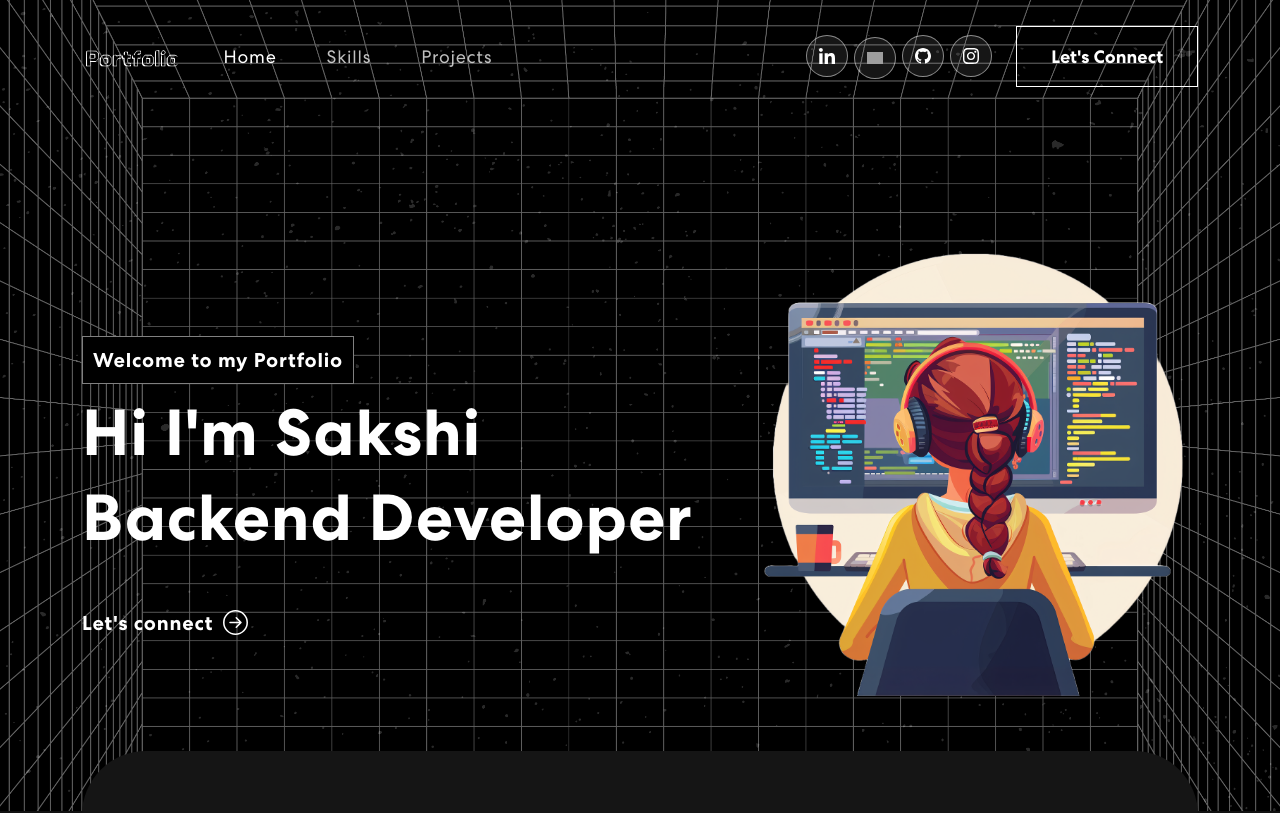
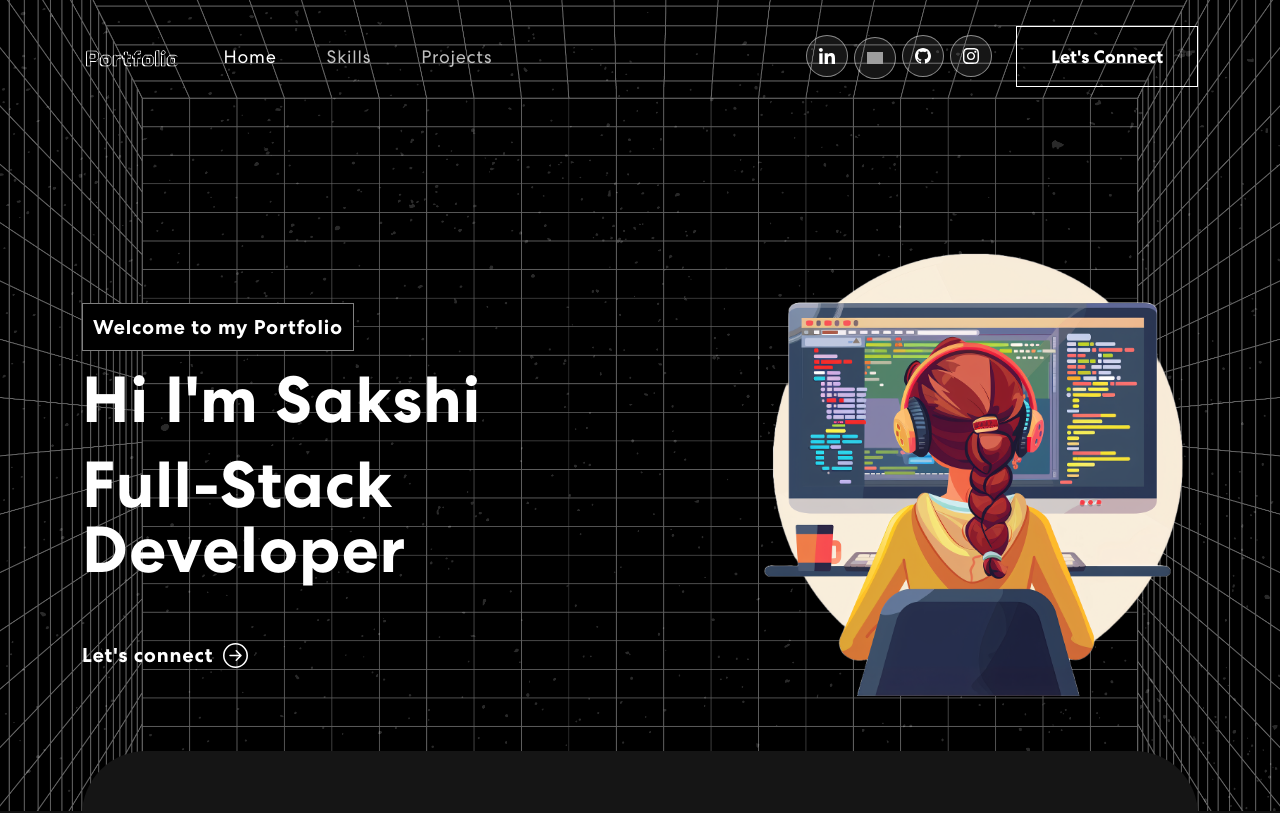
Before and after one commit to sakii-11/portfolio-website, a React (Create React App) app: page / in a window 1280 px wide. Shown: the top 813 px of the page. Built offline with nearby package versions, Linux system fonts and the light colour scheme; no server answers; grey boxes are pictures that could not be loaded.

Commit message:
Update Banner.js

```diff
--- a/src/components/Banner.js
+++ b/src/components/Banner.js
@@ -11,7 +11,7 @@ export const Banner = () => {
   const [text, setText] = useState('');
   const [delta, setDelta] = useState(300 - Math.random() * 100);
   const [index, setIndex] = useState(1);
-  const toRotate = ["Backend Developer","ML Engineer","App Developer"];
+  const toRotate = ["Full-Stack Developer","Backend Developer","ML Engineer"];
   const period = 2000;
 
   useEffect(() => {
```
